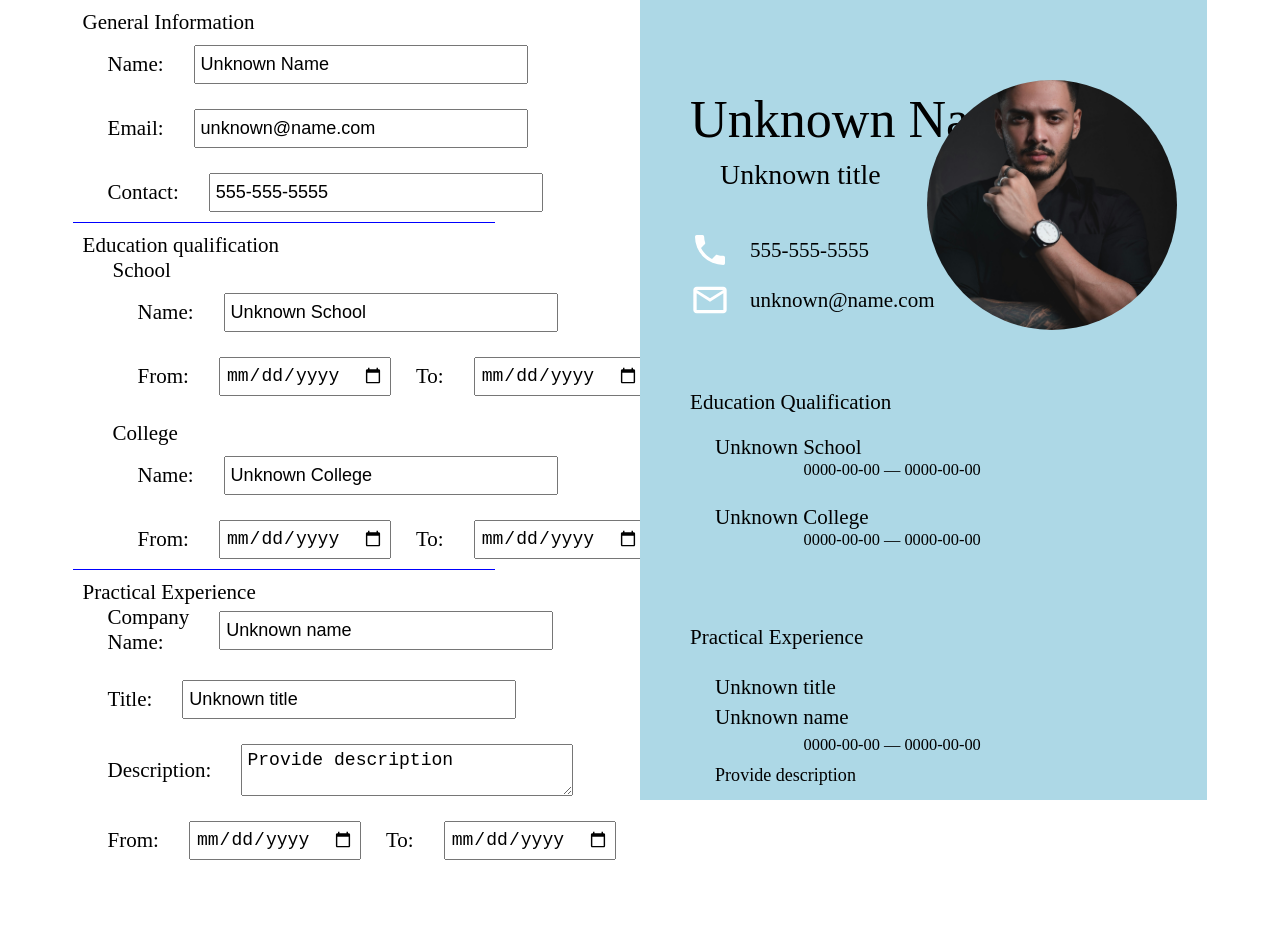
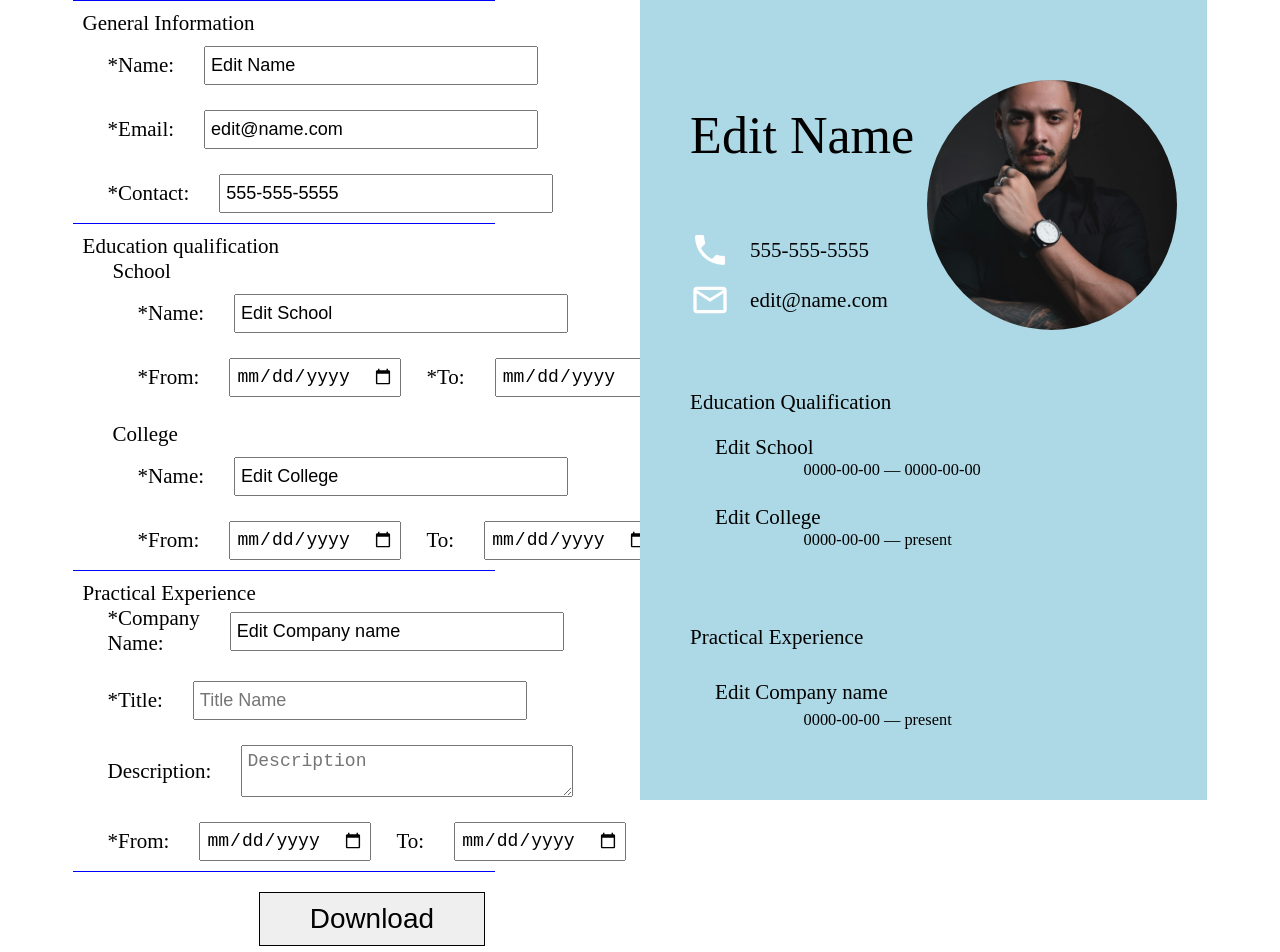
Before and after one commit to tauqirkhan/cv-app, a React (Vite) app: page / in a window 1280 px wide. Shown: the top 952 px of the page. Before the commit the page ends 870 px from the top, so only its background shows below. Built offline with nearby package versions, Linux system fonts and the light colour scheme.

Commit message:
feat: add download CV feature

```diff
--- a/package.json
+++ b/package.json
@@ -10,6 +10,7 @@
     "preview": "vite preview"
   },
   "dependencies": {
+    "html-to-image": "^1.11.11",
     "react": "^18.3.1",
     "react-dom": "^18.3.1"
   },
--- a/src/App.css
+++ b/src/App.css
@@ -1,4 +1,4 @@
-#root {
+#root > * {
   display: flex;
   justify-content: space-around;
 }
@@ -27,9 +27,20 @@
   border-top: 1px solid blue;
   padding: 10px;
 }
+.downloadDiv {
+  display: flex;
+  justify-content: flex-end;
+  padding-top: 20px;
+}
 
-.leftSide > :nth-child(1) {
-  border-top: none;
+.downloadBtn {
+  border: 1px solid black;
+  font-size: 1.33em;
+  padding: 10px 50px;
+}
+
+.downloadBtn:hover {
+  cursor: pointer;
 }
 
 .rightSide {
--- a/src/App.jsx
+++ b/src/App.jsx
@@ -6,26 +6,26 @@
 import GeneralInfo from "./components/GeneralInfo";
 import Education from "./components/Education";
 import Experience from "./components/Experience";
+// import { toJpeg } from "html-to-image";
+import * as htmlToImage from "html-to-image";
 
 function App() {
-  const [fullName, setFullName] = useState("Unknown Name");
-  const [email, setEmail] = useState("unknown@name.com");
+  const [fullName, setFullName] = useState("Edit Name");
+  const [email, setEmail] = useState("edit@name.com");
   const [contactNo, setContactNo] = useState("555-555-5555");
 
-  const [schoolName, setSchoolName] = useState("Unknown School");
+  const [schoolName, setSchoolName] = useState("Edit School");
   const [schoolStartDate, setSchoolStartDate] = useState("0000-00-00");
   const [schoolEndDate, setSchoolEndDate] = useState("0000-00-00");
-  const [collegeName, setCollegeName] = useState("Unknown College");
+  const [collegeName, setCollegeName] = useState("Edit College");
   const [collegeStartDate, setCollegeStartDate] = useState("0000-00-00");
-  const [collegeEndDate, setCollegeEndDate] = useState("0000-00-00");
+  const [collegeEndDate, setCollegeEndDate] = useState("present");
 
-  const [companyName, setCompanyName] = useState("Unknown name");
-  const [companyTitle, setCompanyTitle] = useState("Unknown title");
-  const [companyDescription, setCompanyDescription] = useState(
-    "Provide description"
-  );
+  const [companyName, setCompanyName] = useState("Edit Company name");
+  const [companyTitle, setCompanyTitle] = useState("");
+  const [companyDescription, setCompanyDescription] = useState("");
   const [companyStartDate, setCompanyStartDate] = useState("0000-00-00");
-  const [companyEndDate, setCompanyEndDate] = useState("0000-00-00");
+  const [companyEndDate, setCompanyEndDate] = useState("present");
 
   const handleFullName = handle(setFullName);
   const handleEmail = handle(setEmail);
@@ -45,8 +45,21 @@
   const handleCompanyStartDate = handle(setCompanyStartDate);
   const handleCompanyEndDate = handle(setCompanyEndDate);
 
+  function handleSubmit(e) {
+    e.preventDefault();
+    htmlToImage
+      .toJpeg(document.querySelector(".rightSide"), { quality: 0.95 })
+      .then(function (dataUrl) {
+        var link = document.createElement("a");
+        link.download = "my-image-name.jpeg";
+        link.href = dataUrl;
+        link.click();
+      });
+  }
+
   return (
     <>
+      <form className="download" onSubmit={handleSubmit}>
         <main className="leftSide">
           <Section1
             name={fullName}
@@ -82,6 +95,11 @@
             companyEndDate={companyEndDate}
             handleCompanyEndDate={handleCompanyEndDate}
           />
+          <div className="downloadDiv">
+            <button className="downloadBtn" type="submit">
+              Download
+            </button>
+          </div>
         </main>
         <main className="rightSide">
           <GeneralInfo
@@ -106,6 +124,7 @@
             companyDescription={companyDescription}
           />
         </main>
+      </form>
     </>
   );
 }
--- a/src/components/Section2.jsx
+++ b/src/components/Section2.jsx
@@ -32,6 +32,7 @@
             handleStartDate={handleSchoolStartDate}
             endDate={schoolEndDate}
             handleEndDate={handleSchoolEndDate}
+            isToDateRequired={true}
           />
         </div>
       </div>
--- a/src/components/utils.jsx
+++ b/src/components/utils.jsx
@@ -6,9 +6,11 @@
   handler,
   type = "text",
   placeHolder = "",
+  isRequired = true,
 }) => {
   return (
     <label className="labelInput">
+      {isRequired && "*"}
       {labelText}
       {": "}
       <input
@@ -16,6 +18,7 @@
         value={text}
         onChange={handler}
         placeholder={placeHolder}
+        required={isRequired}
       />
     </label>
   );
@@ -41,6 +44,7 @@
   handleStartDate,
   endDate,
   handleEndDate,
+  isToDateRequired = false,
 }) => {
   return (
     <div className="dateInputs">
@@ -55,6 +59,7 @@
         text={endDate}
         handler={handleEndDate}
         type={"date"}
+        isRequired={isToDateRequired}
       />
     </div>
   );
```
Also changed, not shown: 1 other file (tests, documents, lock files or other folders). Lines whose indentation alone changed are shown as unchanged.
